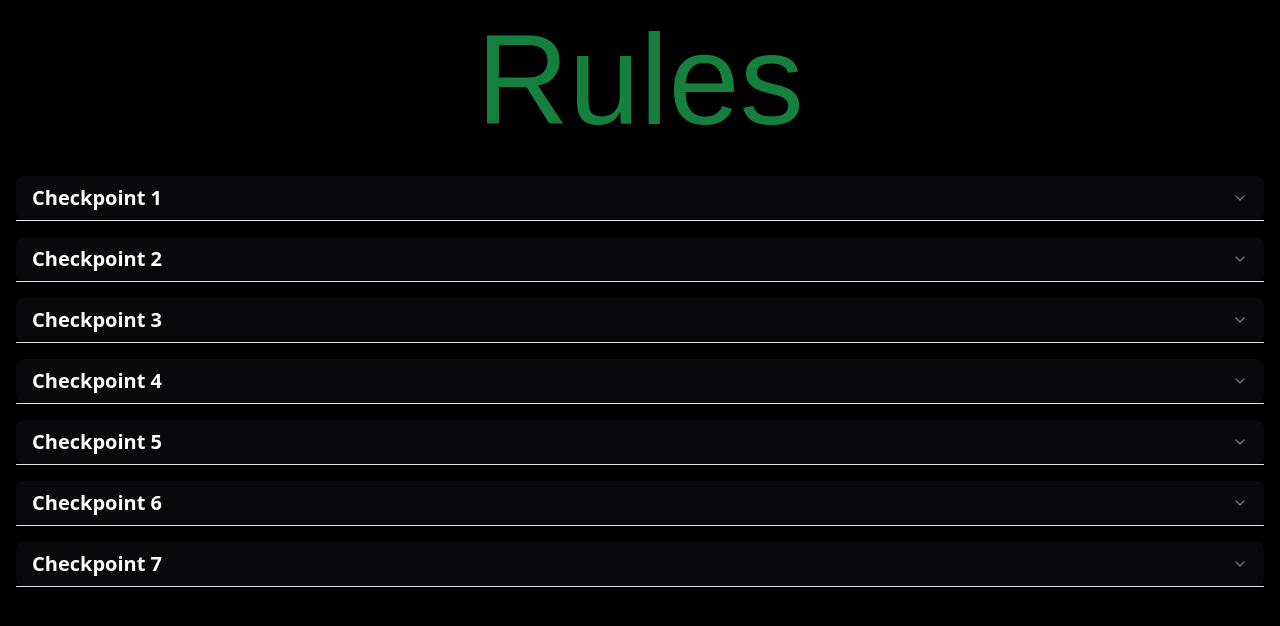
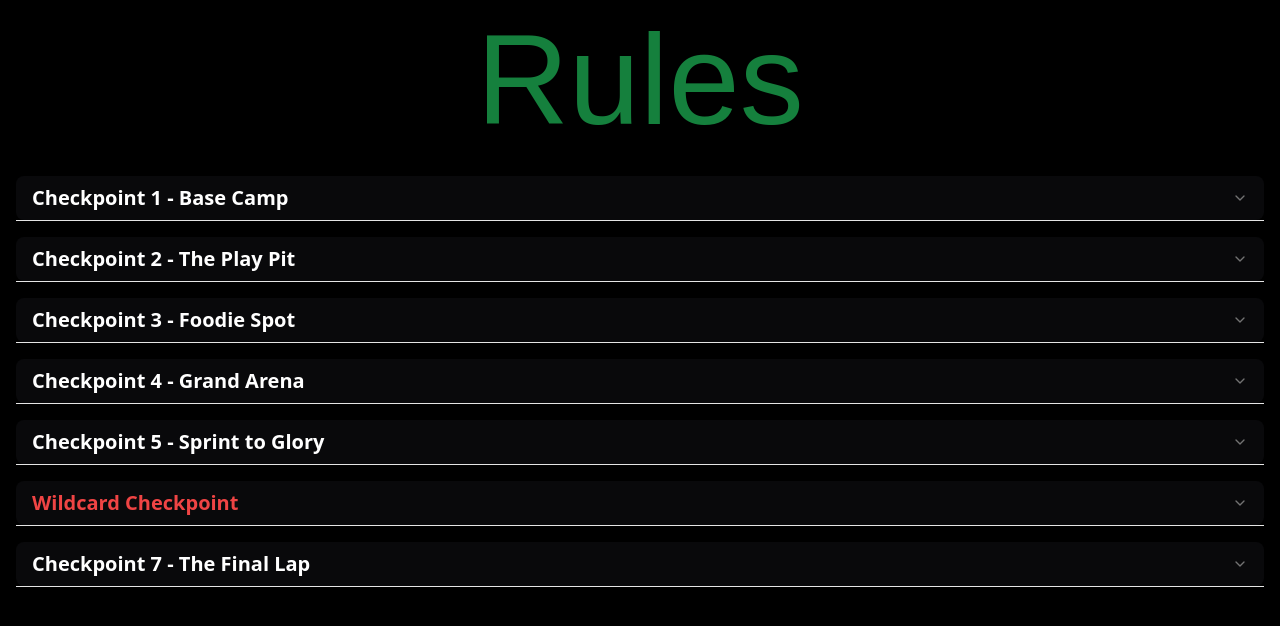
Before and after one commit to darkCoder001/google-olympics, a Next.js app: page /rules in a window 1280 px wide. Shown: the top 626 px of the page. Built offline with nearby package versions, Linux system fonts and the light colour scheme; a web font is replaced by a local one.

Commit message:
fix: checkpoint names

```diff
--- a/app/rules/page.tsx
+++ b/app/rules/page.tsx
@@ -29,6 +29,27 @@ type Checkpoint = {
   games: Game[];
 };
 
+const getCheckpointName = (number: number) => {
+  switch (number) {
+    case 1:
+      return "Base Camp";
+    case 2:
+      return "The Play Pit";
+    case 3:
+      return "Foodie Spot";
+    case 4:
+      return "Grand Arena";
+    case 5:
+      return "Sprint to Glory";
+    case 6:
+      return "Wildcard Checkpoint";
+    case 7:
+      return "The Final Lap";
+    default:
+      return "";
+  }
+};
+
 const Games = () => {
   const [checkpoints] = useState<Checkpoint[]>(rulesData);
   const [loading, setLoading] = useState(true);
@@ -57,7 +78,16 @@ const Games = () => {
           >
             <AccordionTrigger className="bg-zinc-950 text-white hover:bg-zinc-900 transition-colors px-4 py-2 rounded-lg">
               <h2 className="text-xl font-semibold">
-                Checkpoint {checkpoint.number}
+                {checkpoint.number === 6 ? (
+                  <span className="text-red-500">
+                    {getCheckpointName(checkpoint.number)}
+                  </span>
+                ) : (
+                  <>
+                    Checkpoint {checkpoint.number} -{" "}
+                    {getCheckpointName(checkpoint.number)}
+                  </>
+                )}
               </h2>
             </AccordionTrigger>
             <AccordionContent className="pt-4 px-4 bg-zinc-900">
```
